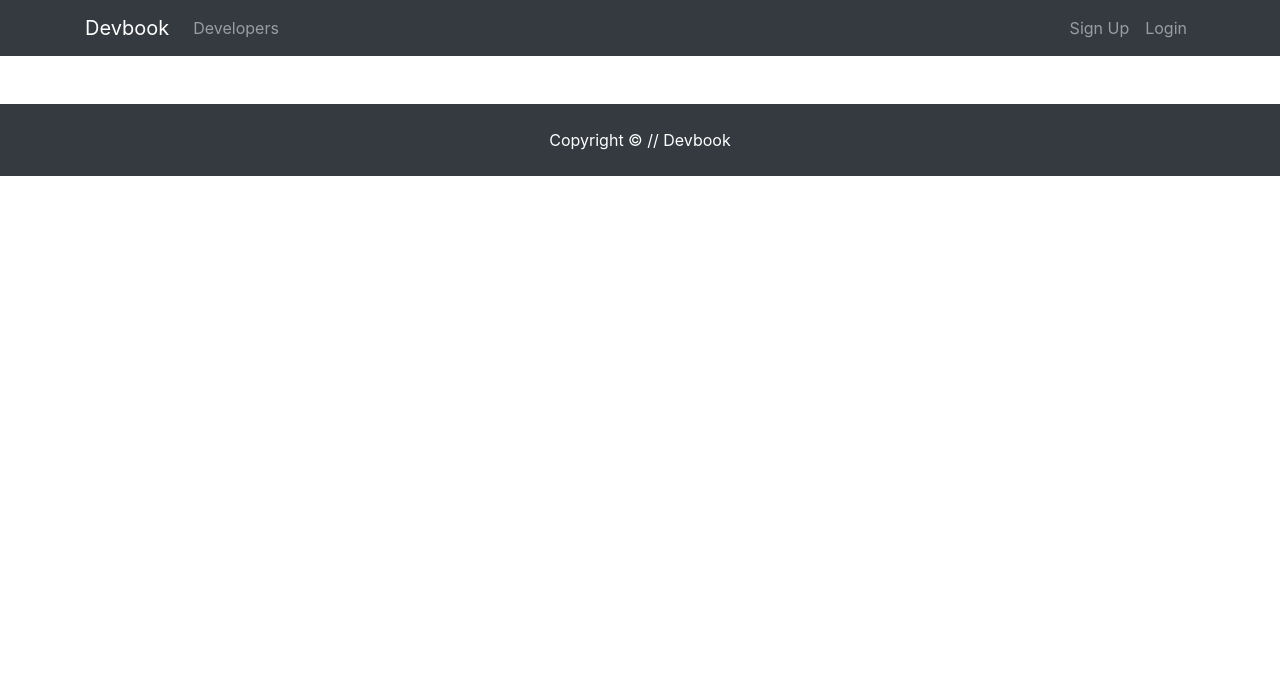
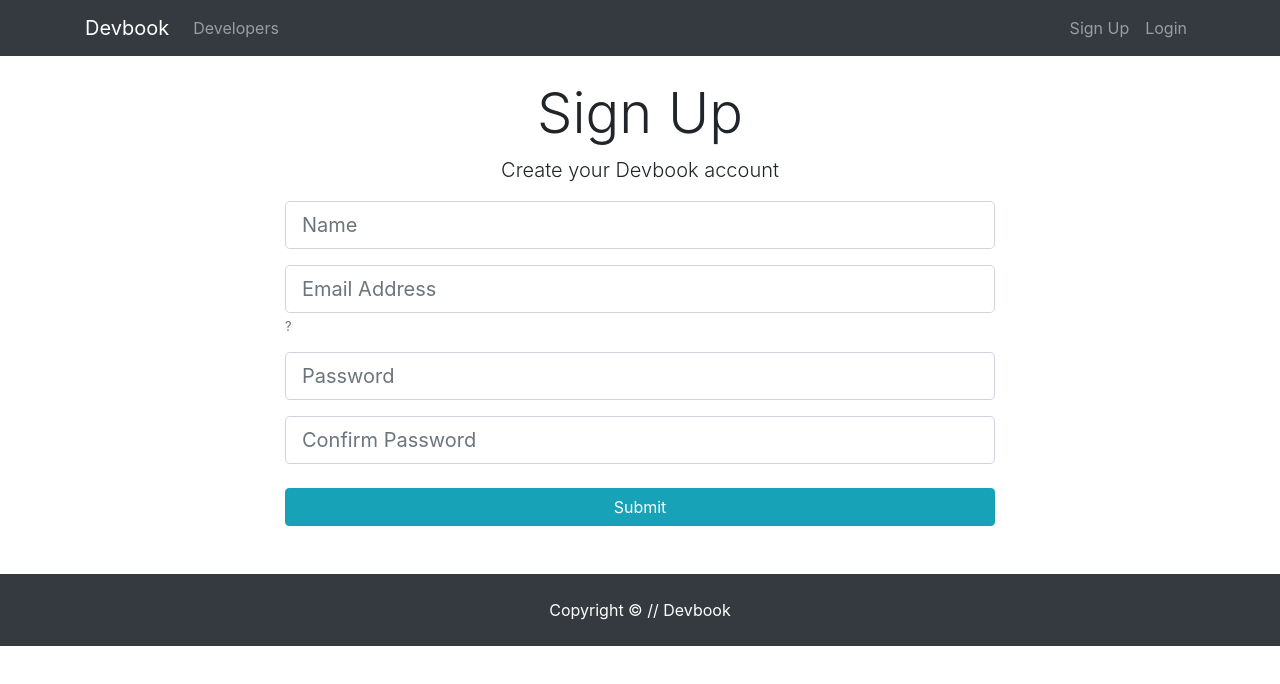
Before and after one commit to xynyx/devbook, a React (Create React App) app in the folder client/: page /register in a window 1280 px wide. Shown: the top 684 px of the page. Built offline with nearby package versions, Linux system fonts and the light colour scheme.

Commit message:
register form submits

```diff
--- a/client/src/components/auth/Register.jsx
+++ b/client/src/components/auth/Register.jsx
@@ -1,11 +1,89 @@
-import React, { Component } from 'react'
+import React, { Component } from "react";
 
 export default class Register extends Component {
+  constructor() {
+    super();
+    this.state = {
+      name: "",
+      email: "",
+      password: "",
+      errors: {},
+      // password2: ""
+    };
+
+    this.handleInputChange = this.handleInputChange.bind(this);
+    this.handleSubmit = this.handleSubmit.bind(this);
+  }
+
+  handleInputChange = e => {
+    this.setState({ [e.target.name]: e.target.value });
+  };
+
+  handleSubmit = e => {
+    //password2
+    e.preventDefault();
+    const { name, email, password } = this.state;
+    const newUser = { name, email, password };
+
+    console.log(newUser);
+  };
+
   render() {
     return (
-      <div>
-
+      <div className="register">
+        <div className="container">
+          <div className="row">
+            <div className="col-md-8 m-auto">
+              <h1 className="display-4 text-center">Sign Up</h1>
+              <p className="lead text-center">Create your Devbook account</p>
+              <form onSubmit={this.handleSubmit}>
+                <div className="form-group">
+                  <input
+                    type="text"
+                    className="form-control form-control-lg"
+                    placeholder="Name"
+                    name="name"
+                    value={this.state.name}
+                    onChange={this.handleInputChange}
+                  />
+                </div>
+                <div className="form-group">
+                  <input
+                    type="email"
+                    className="form-control form-control-lg"
+                    placeholder="Email Address"
+                    name="email"
+                    value={this.state.email}
+                    onChange={this.handleInputChange}
+                  />
+                  <small className="form-text text-muted">?</small>
+                </div>
+                <div className="form-group">
+                  <input
+                    type="password"
+                    className="form-control form-control-lg"
+                    placeholder="Password"
+                    name="password"
+                    value={this.state.password}
+                    onChange={this.handleInputChange}
+                  />
+                </div>
+                <div className="form-group">
+                  <input
+                    type="password"
+                    className="form-control form-control-lg"
+                    placeholder="Confirm Password"
+                    name="password2"
+                    // value={this.state.password2}
+                    // onChange={this.handleInputChange}
+                  />
+                </div>
+                <input type="submit" className="btn btn-info btn-block mt-4" />
+              </form>
+            </div>
+          </div>
+        </div>
       </div>
-    )
+    );
   }
 }
```
